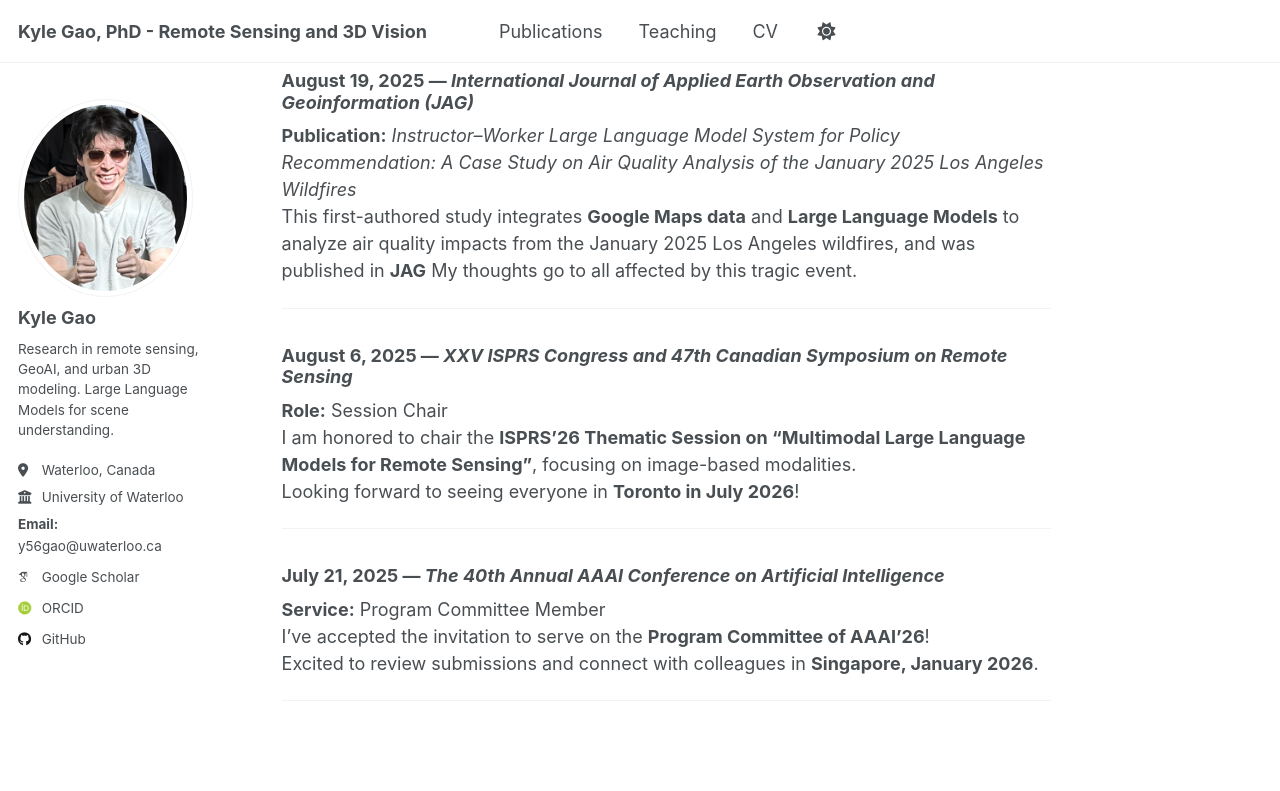
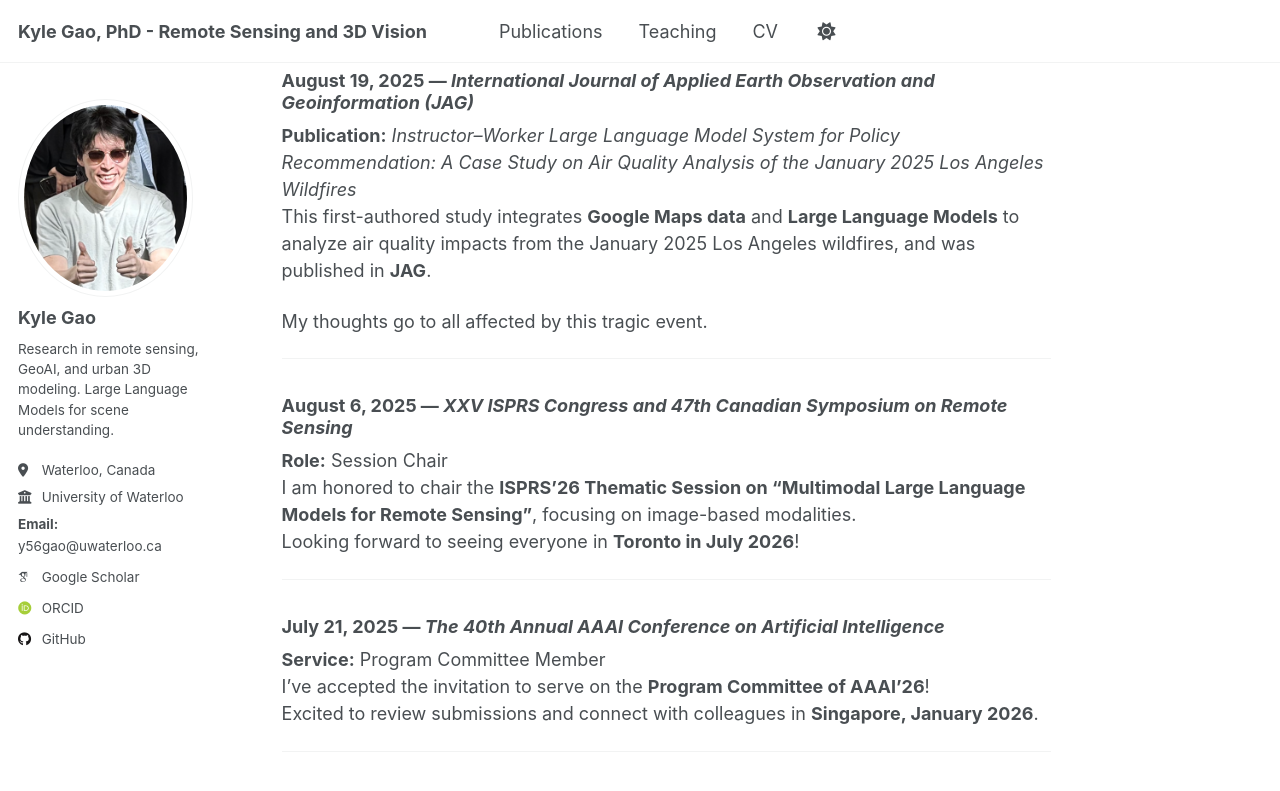
Before and after one commit to kyle-gao/kyle-gao.github.io, a Jekyll site: the page built from _pages/about.md, in a window 1280 px wide and 900 px high, scrolled down 1284 px. Shown: the top 791 px of the window. Built offline with Jekyll 4.4.1, drawn with Linux system fonts in a browser that asks for light colours; some web fonts are replaced; a script that is not in the unit is left out.

```diff
--- a/_pages/about.md
+++ b/_pages/about.md
@@ -39,7 +39,8 @@ I would like to thank my coauthors for their excellent collaboration and contrib
 
 ### August 19, 2025 — *International Journal of Applied Earth Observation and Geoinformation (JAG)*
 **Publication:** *Instructor–Worker Large Language Model System for Policy Recommendation: A Case Study on Air Quality Analysis of the January 2025 Los Angeles Wildfires*
-This first-authored study integrates **Google Maps data** and **Large Language Models** to analyze air quality impacts from the January 2025 Los Angeles wildfires, and was published in **JAG**
+This first-authored study integrates **Google Maps data** and **Large Language Models** to analyze air quality impacts from the January 2025 Los Angeles wildfires, and was published in **JAG**.
+
 My thoughts go to all affected by this tragic event.
 
 ---
```
